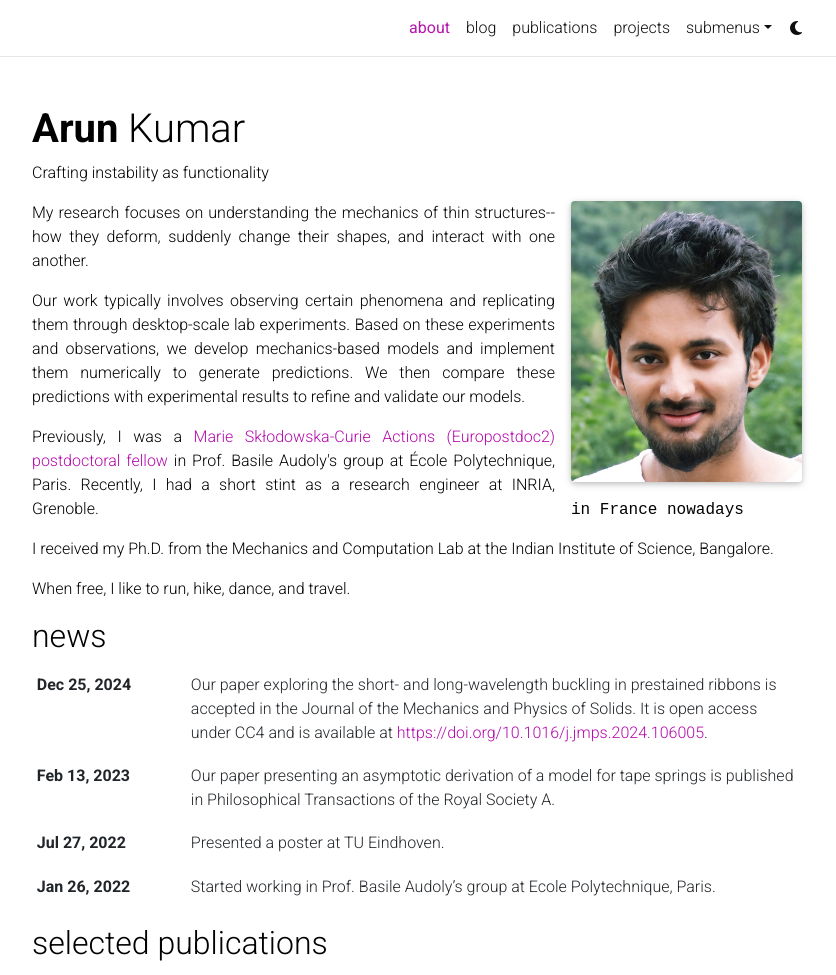
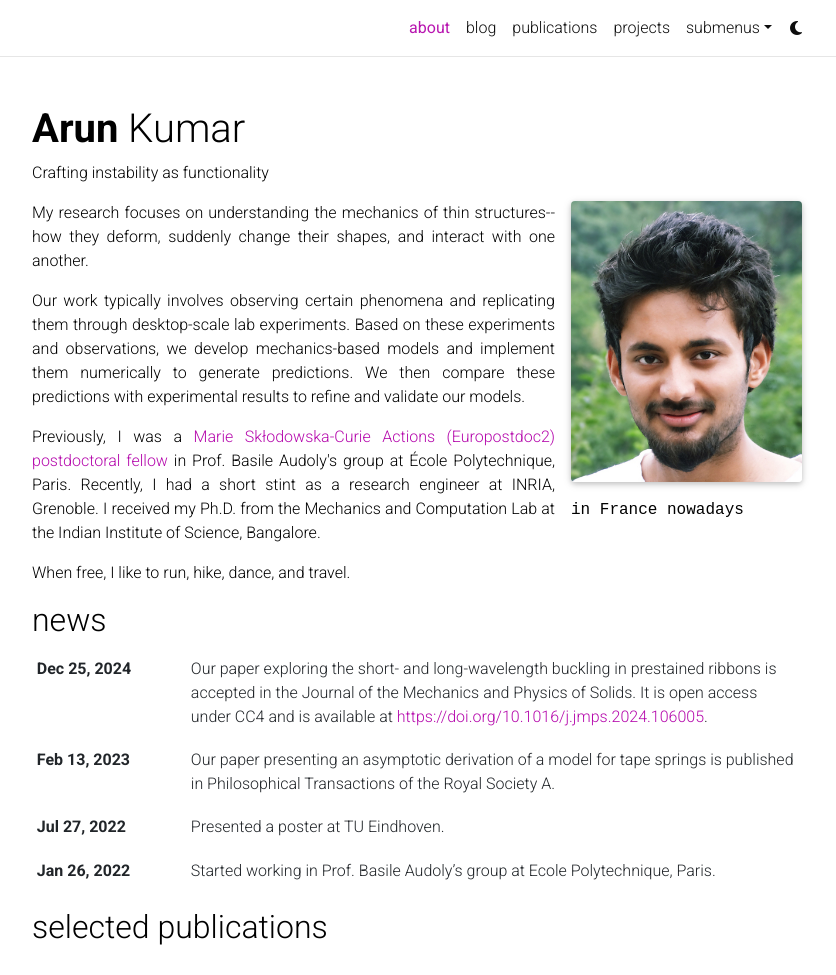
Before and after one commit to arunkmaar/arunkmaar.github.io, a Jekyll site: the page built from _pages/about.md, in a window 1280 px wide and 1280 px high, cut to the strip 0-975 px from the top of the window. Shown: the whole strip, without its empty margins (223-1059 px from the left). Built offline with Jekyll 4.4.1, drawn with Linux system fonts in a browser that asks for light colours; full-size pictures stand in for the smaller copies a plugin makes; some web fonts are replaced; comment, search, counter and statistics services are not loaded; a style sheet for code colours, icons or effects is not loaded.

Commit message:
updating Oct changes

```diff
--- a/_pages/about.md
+++ b/_pages/about.md
@@ -21,8 +21,6 @@
 
 <p style='text-align: justify;'> Our work typically involves observing certain phenomena and replicating them through desktop-scale lab experiments. Based on these experiments and observations, we develop mechanics-based models and implement them numerically to generate predictions. We then compare these predictions with experimental results to refine and validate our models.</p>
 
-<p style='text-align: justify;'> Previously, I was a <a href='https://postdoc2.eurotech-universities.eu/projects/arun-kumar/'>Marie Skłodowska-Curie Actions (Europostdoc2) postdoctoral fellow</a> in Prof. Basile Audoly's group at École Polytechnique, Paris. Recently, I had a short stint as a research engineer at INRIA, Grenoble. </p>
-
-<p style='text-align: justify;'>I received my Ph.D. from the Mechanics and Computation Lab at the Indian Institute of Science, Bangalore. </p>
+<p style='text-align: justify;'> Previously, I was a <a href='https://postdoc2.eurotech-universities.eu/projects/arun-kumar/'>Marie Skłodowska-Curie Actions (Europostdoc2) postdoctoral fellow</a> in Prof. Basile Audoly's group at École Polytechnique, Paris. Recently, I had a short stint as a research engineer at INRIA, Grenoble. I received my Ph.D. from the Mechanics and Computation Lab at the Indian Institute of Science, Bangalore. </p>
 
 <p style='text-align: justify;'> When free, I like to run, hike, dance, and travel.</p>
```
